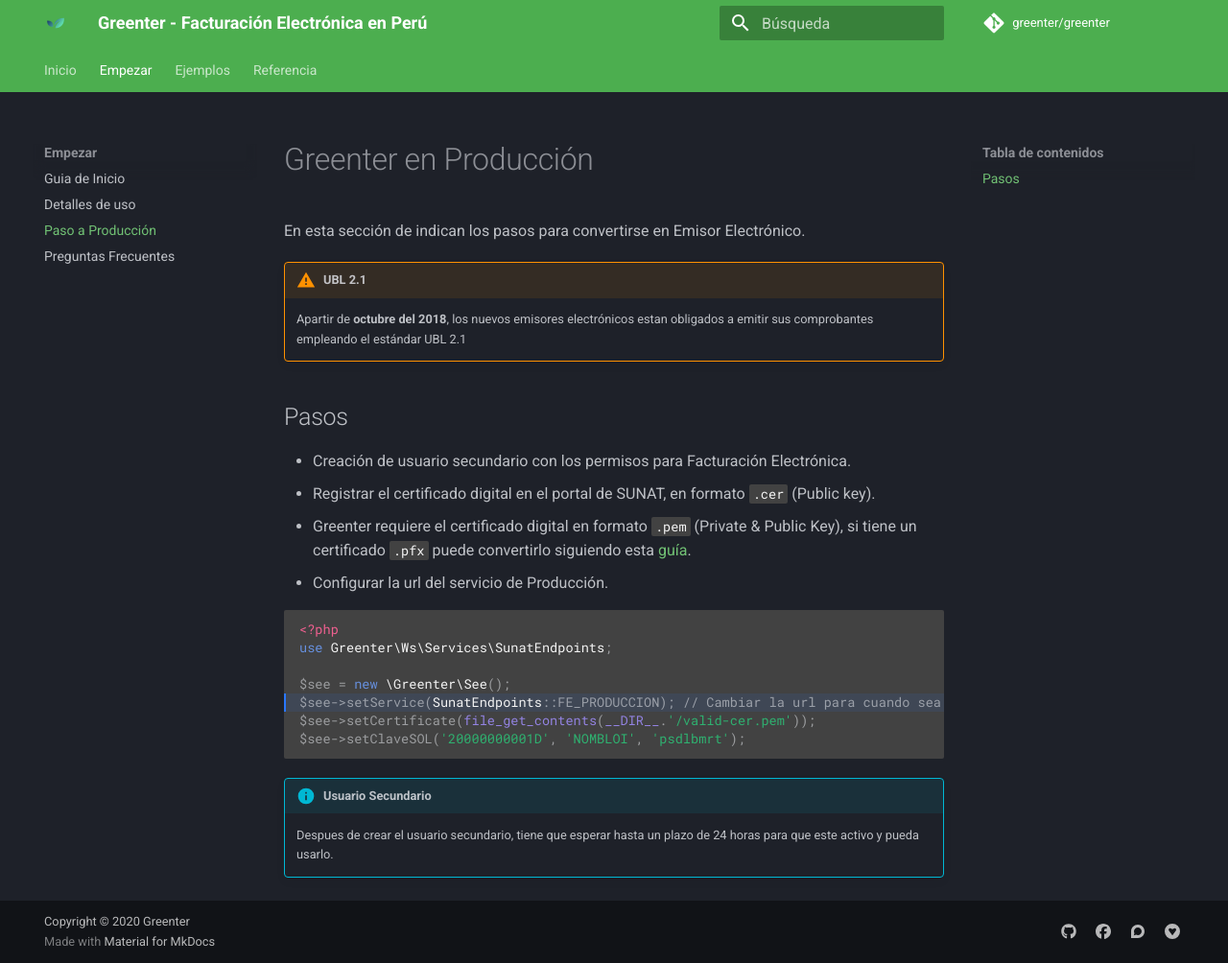
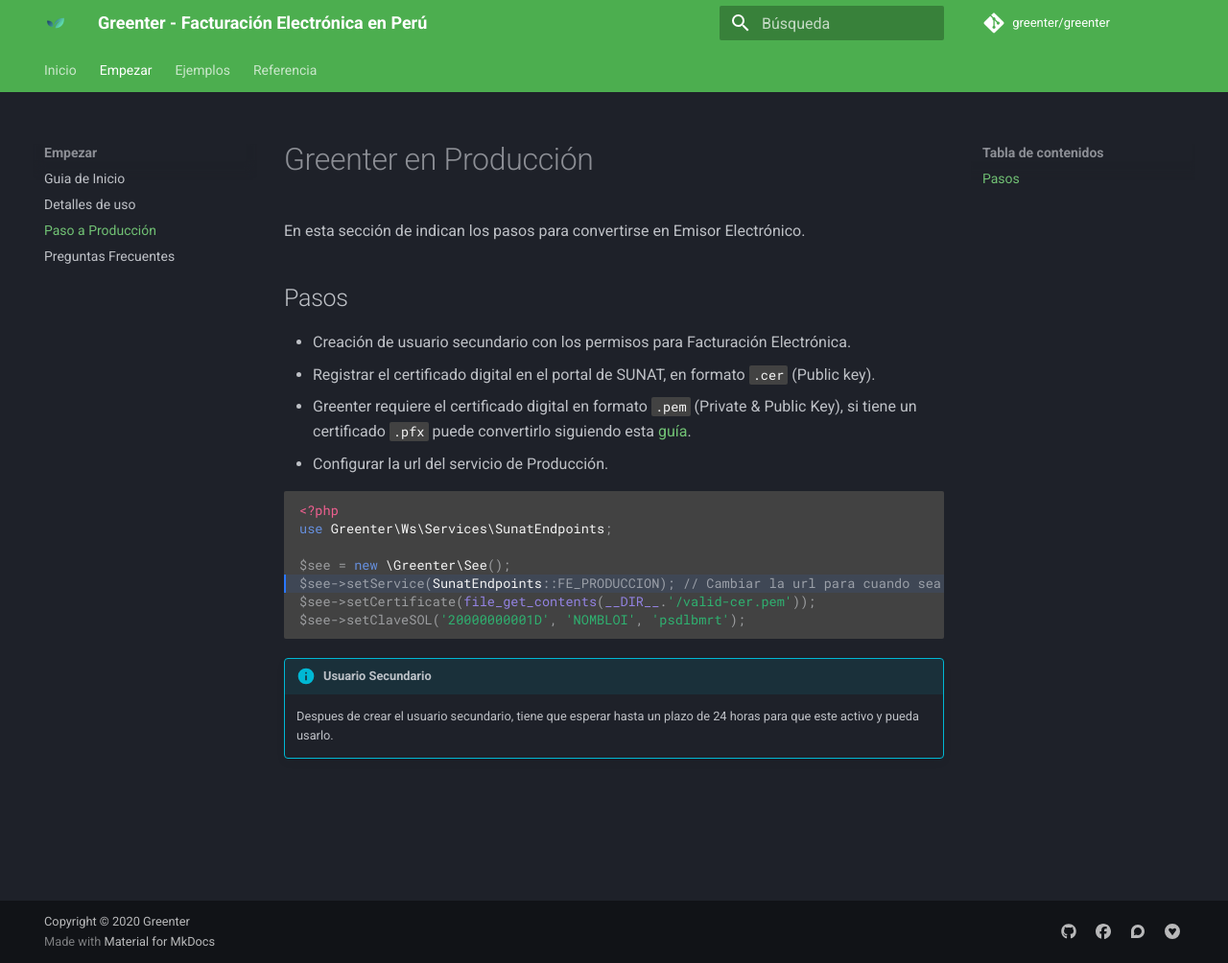
Before and after one commit to thegreenter/docs, an MkDocs documentation site: the page built from docs/production.md, in a window 1280 px wide and 1004 px high. Shown: the whole window at 96% size. Built offline with MkDocs 1.6.1 and Material for MkDocs 9.7.7, drawn with Linux system fonts in a browser that asks for light colours.

Commit message:
Delete old UBL 2.1 notification

```diff
--- a/docs/production.md
+++ b/docs/production.md
@@ -1,10 +1,5 @@
 # Greenter en Producción
 En esta sección de indican los pasos para convertirse en Emisor Electrónico.
-
-!!! warning "UBL 2.1"
-
-    Apartir de **octubre del 2018**, los nuevos emisores electrónicos estan obligados a emitir sus comprobantes
-    empleando el estándar UBL 2.1
 
 ## Pasos
 - Creación de usuario secundario con los permisos para Facturación Electrónica.
```
